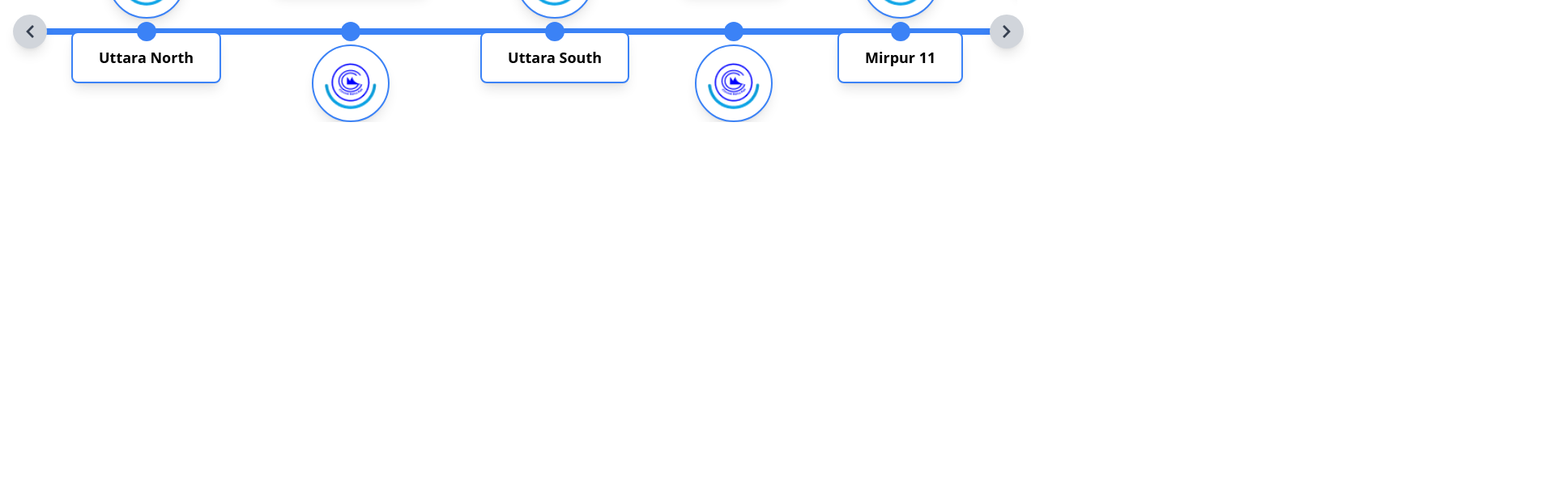
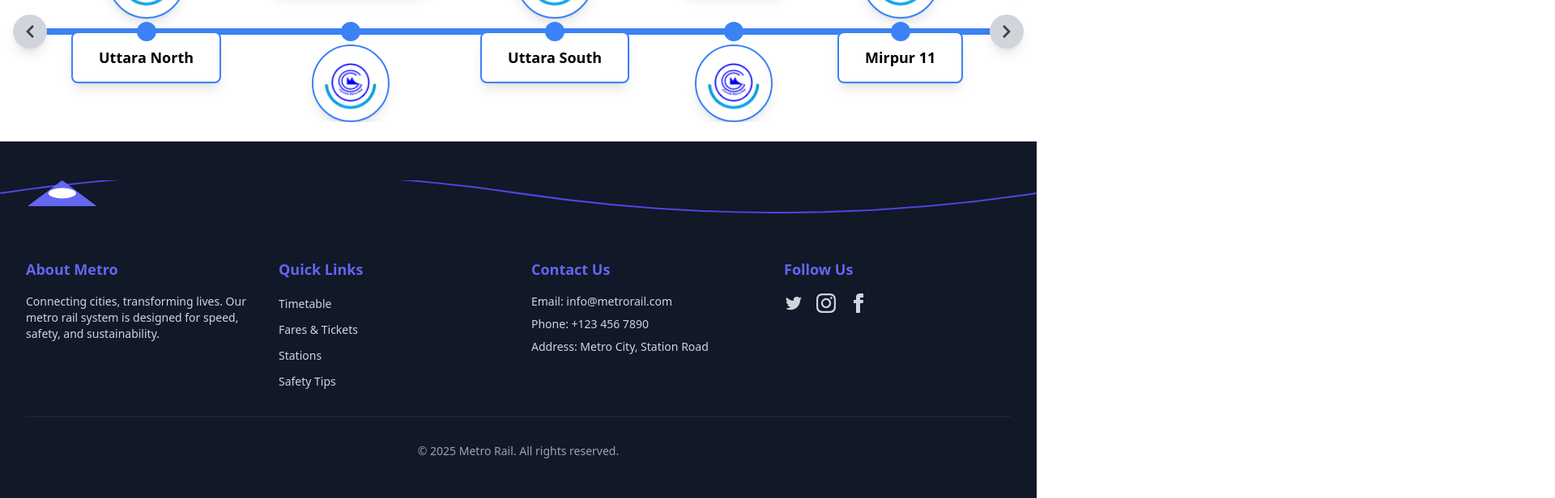
Before and after one commit to sohelcse07/MetroRail, a React (Vite) app: page /#/ in a window 1280 px wide. Shown: the part 977-1593 px from the top of the page at 81% size, 1920 px wide, since content can reach past the window. Before the commit the page ends 1152 px from the top, so only its background shows below. Built offline with nearby package versions, Linux system fonts and the light colour scheme.

Commit message:
dashboard added

```diff
--- a/src/App.jsx
+++ b/src/App.jsx
@@ -13,6 +13,7 @@ import HelpPage from './pages/components/HelpPage';
 import SettingsPage from './pages/components/SettingPage';
 import TravelHistory from './pages/components/TravelHistory';
 import DashHomePage from './pages/components/DashHomePage';
+import MetroFooter from './components/MetroFooter';
 
 function App() {
   return (
@@ -43,6 +44,7 @@ function App() {
           <Route path="help" element={<HelpPage />} />
         </Route>
       </Routes>
+      <MetroFooter/>
     </Router>
   );
 }
--- /dev/null
+++ b/src/components/MetroFooter.jsx
@@ -0,0 +1,144 @@
+import React from "react";
+
+const MetroFooter = () => {
+  return (
+    <footer className="bg-gray-900 text-white py-12 mt-20">
+      {/* Train SVG Animation */}
+      <div className="relative overflow-hidden h-24">
+        <svg
+          className="absolute -top-8 left-0 w-full h-24"
+          viewBox="0 0 500 100"
+          preserveAspectRatio="none"
+        >
+          <path
+            d="M0,50 Q125,0 250,50 T500,50"
+            fill="none"
+            stroke="#4F46E5"
+            strokeWidth="2"
+          />
+          {/* Train SVG */}
+          <g transform="translate(0, 30)">
+            <svg
+              x="0"
+              y="0"
+              width="60"
+              height="40"
+              viewBox="0 0 24 24"
+              fill="currentColor"
+              className="text-indigo-500 animate-moveTrain"
+            >
+              <path d="M12 2L2 22H22L12 2Z" />
+              <circle cx="12" cy="12" r="4" fill="#FFFFFF" />
+            </svg>
+          </g>
+        </svg>
+      </div>
+
+      {/* Footer Content */}
+      <div className="container mx-auto px-6 lg:px-8">
+        <div className="grid grid-cols-1 md:grid-cols-3 lg:grid-cols-4 gap-8">
+          {/* About Section */}
+          <div className="space-y-4">
+            <h3 className="text-lg font-semibold text-indigo-500">About Metro</h3>
+            <p className="text-sm text-gray-300">
+              Connecting cities, transforming lives. Our metro rail system is designed for speed,
+              safety, and sustainability.
+            </p>
+          </div>
+
+          {/* Quick Links */}
+          <div className="space-y-4">
+            <h3 className="text-lg font-semibold text-indigo-500">Quick Links</h3>
+            <ul className="space-y-2">
+              <li>
+                <a href="#" className="text-sm text-gray-300 hover:text-indigo-500 transition-all">
+                  Timetable
+                </a>
+              </li>
+              <li>
+                <a href="#" className="text-sm text-gray-300 hover:text-indigo-500 transition-all">
+                  Fares & Tickets
+                </a>
+              </li>
+              <li>
+                <a href="#" className="text-sm text-gray-300 hover:text-indigo-500 transition-all">
+                  Stations
+                </a>
+              </li>
+              <li>
+                <a href="#" className="text-sm text-gray-300 hover:text-indigo-500 transition-all">
+                  Safety Tips
+                </a>
+              </li>
+            </ul>
+          </div>
+
+          {/* Contact Info */}
+          <div className="space-y-4">
+            <h3 className="text-lg font-semibold text-indigo-500">Contact Us</h3>
+            <ul className="space-y-2">
+              <li className="text-sm text-gray-300">Email: info@metrorail.com</li>
+              <li className="text-sm text-gray-300">Phone: +123 456 7890</li>
+              <li className="text-sm text-gray-300">Address: Metro City, Station Road</li>
+            </ul>
+          </div>
+
+          {/* Social Media */}
+          <div className="space-y-4">
+            <h3 className="text-lg font-semibold text-indigo-500">Follow Us</h3>
+            <div className="flex space-x-4">
+              <a
+                href="#"
+                className="text-gray-300 hover:text-indigo-500 transition-all"
+              >
+                <svg
+                  className="w-6 h-6"
+                  fill="currentColor"
+                  viewBox="0 0 24 24"
+                  aria-hidden="true"
+                >
+                  <path d="M8.29 20.251c7.547 0 11.675-6.253 11.675-11.675 0-.178 0-.355-.012-.53A8.348 8.348 0 0022 5.92a8.19 8.19 0 01-2.357.646 4.118 4.118 0 001.804-2.27 8.224 8.224 0 01-2.605.996 4.107 4.107 0 00-6.993 3.743 11.65 11.65 0 01-8.457-4.287 4.106 4.106 0 001.27 5.477A4.072 4.072 0 012.8 9.713v.052a4.105 4.105 0 003.292 4.022 4.095 4.095 0 01-1.853.07 4.108 4.108 0 003.834 2.85A8.233 8.233 0 012 18.407a11.616 11.616 0 006.29 1.84" />
+                </svg>
+              </a>
+              <a
+                href="#"
+                className="text-gray-300 hover:text-indigo-500 transition-all"
+              >
+                <svg
+                  className="w-6 h-6"
+                  fill="currentColor"
+                  viewBox="0 0 24 24"
+                  aria-hidden="true"
+                >
+                  <path d="M12 2.163c3.204 0 3.584.012 4.85.07 3.252.148 4.771 1.691 4.919 4.919.058 1.265.069 1.645.069 4.849 0 3.205-.012 3.584-.069 4.849-.149 3.225-1.664 4.771-4.919 4.919-1.266.058-1.644.07-4.85.07-3.204 0-3.584-.012-4.849-.07-3.26-.149-4.771-1.699-4.919-4.92-.058-1.265-.07-1.644-.07-4.849 0-3.204.013-3.583.07-4.849.149-3.227 1.664-4.771 4.919-4.919 1.266-.057 1.645-.069 4.849-.069zm0-2.163c-3.259 0-3.667.014-4.947.072-4.358.2-6.78 2.618-6.98 6.98-.059 1.281-.073 1.689-.073 4.948 0 3.259.014 3.668.072 4.948.2 4.358 2.618 6.78 6.98 6.98 1.281.058 1.689.072 4.948.072 3.259 0 3.668-.014 4.948-.072 4.354-.2 6.782-2.618 6.979-6.98.059-1.28.073-1.689.073-4.948 0-3.259-.014-3.667-.072-4.947-.196-4.354-2.617-6.78-6.979-6.98-1.281-.059-1.69-.073-4.949-.073zm0 5.838c-3.403 0-6.162 2.759-6.162 6.162s2.759 6.163 6.162 6.163 6.162-2.759 6.162-6.163c0-3.403-2.759-6.162-6.162-6.162zm0 10.162c-2.209 0-4-1.79-4-4 0-2.209 1.791-4 4-4s4 1.791 4 4c0 2.21-1.791 4-4 4zm6.406-11.845c-.796 0-1.441.645-1.441 1.44s.645 1.44 1.441 1.44c.795 0 1.439-.645 1.439-1.44s-.644-1.44-1.439-1.44z" />
+                </svg>
+              </a>
+              <a
+                href="#"
+                className="text-gray-300 hover:text-indigo-500 transition-all"
+              >
+                <svg
+                  className="w-6 h-6"
+                  fill="currentColor"
+                  viewBox="0 0 24 24"
+                  aria-hidden="true"
+                >
+                  <path d="M9 8h-3v4h3v12h5v-12h3.642l.358-4h-4v-1.667c0-.955.192-1.333 1.115-1.333h2.885v-5h-3.808c-3.596 0-5.192 1.583-5.192 4.615v3.385z" />
+                </svg>
+              </a>
+            </div>
+          </div>
+        </div>
+
+        {/* Copyright */}
+        <div className="mt-8 border-t border-gray-800 pt-8 text-center">
+          <p className="text-sm text-gray-400">
+            &copy; {new Date().getFullYear()} Metro Rail. All rights reserved.
+          </p>
+        </div>
+      </div>
+    </footer>
+  );
+};
+
+export default MetroFooter;
```
